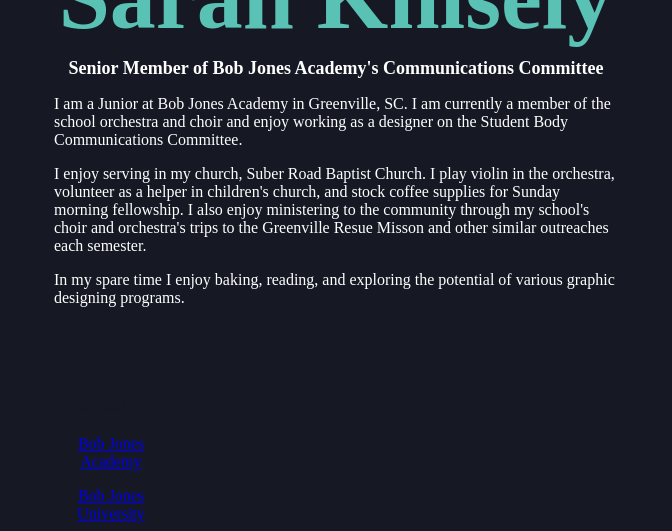
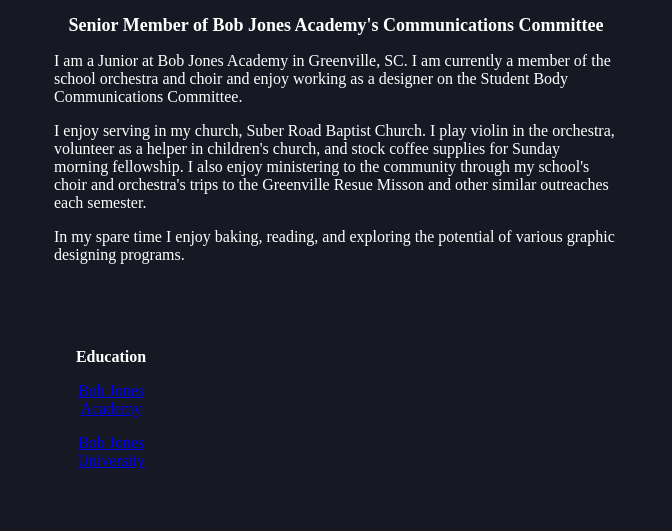
Before and after one commit to sknis967/sknis967.github.io, a plain HTML site: page index.html in a window 1280 px wide. Shown: the part 866-1397 px from the top of the page, without its empty margins (304-976 px from the left). After the commit the page ends 1344 px from the top, so only its background shows below. Drawn offline with Linux system fonts and the light colour scheme.

Commit message:
Update index.html

```diff
--- a/index.html
+++ b/index.html
@@ -20,6 +20,12 @@ font-family:Calibri Light;
 color:#161824;
 padding-left:350px;
 padding-right:800px;
+ h3{
+font-size:16px;
+color:white;
+font-family:Calibri light};
+text-align:center
+}
 }
 h1{
 font-family:Papyrus;
```
